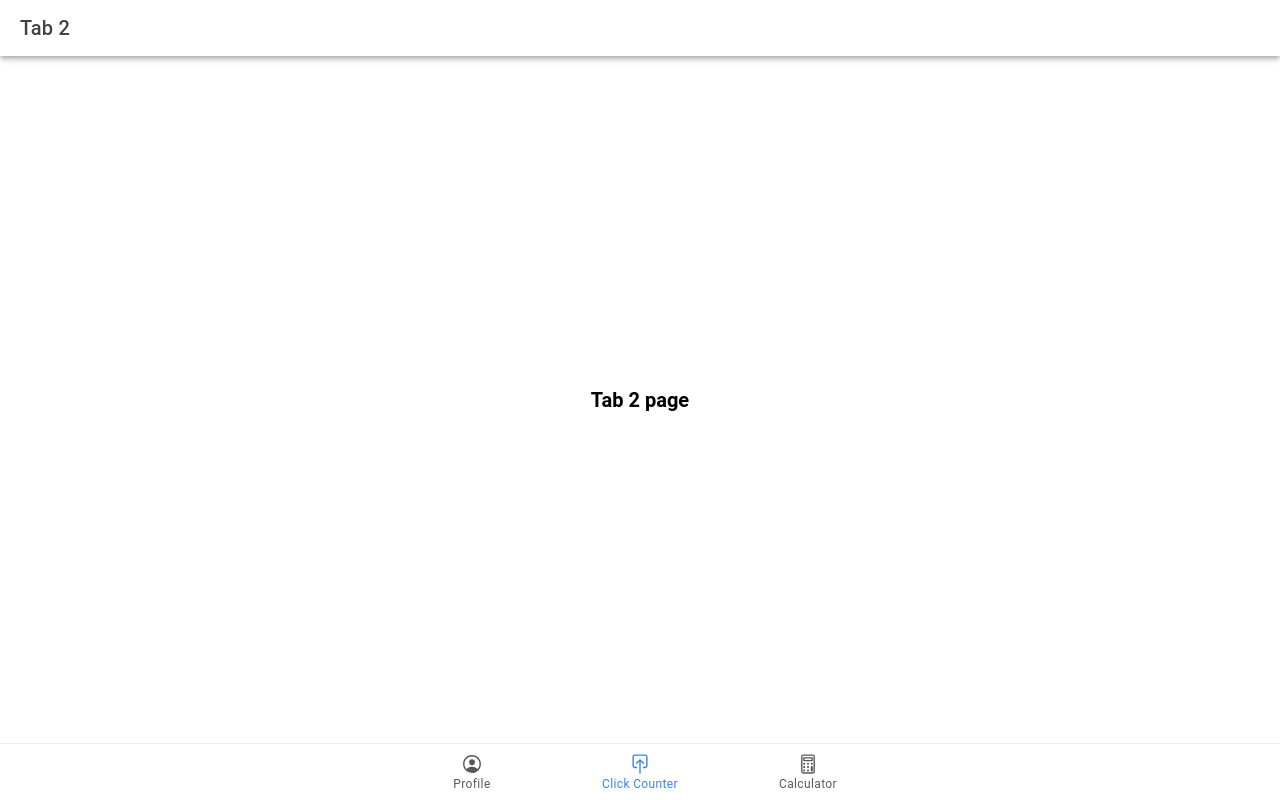
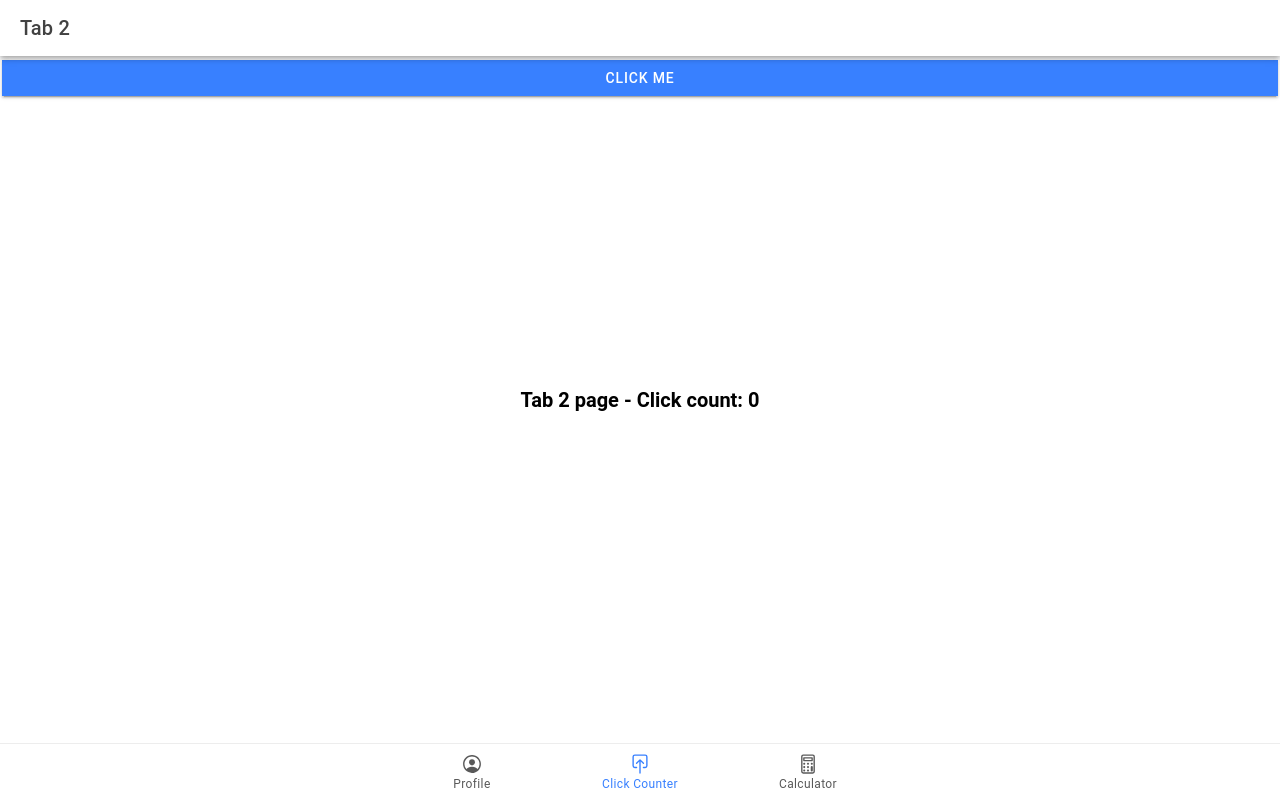
Before and after one commit to JairoTinga/ion-t-tinga, a React (Vite) app: page /tab2 in a window 1280 px wide. Built offline with nearby package versions, Linux system fonts and the light colour scheme.

Commit message:
changed picture and added pic on buttons

```diff
--- a/src/pages/Tab1.tsx
+++ b/src/pages/Tab1.tsx
@@ -19,7 +19,7 @@ const Tab1: React.FC = () => {
         </IonHeader>
 
         <IonCard>
-      <img alt="Silhouette of mountains" src="../src/assets/img/profile.png" />
+      <img alt="Silhouette of mountains" src="../src/assets/img/quincy.jpg" />
       <IonCardHeader>
         <IonCardTitle>Jairo</IonCardTitle>
         <IonCardSubtitle>pee pee poo poo</IonCardSubtitle>
@@ -28,12 +28,13 @@ const Tab1: React.FC = () => {
 
       <IonButton color="success" id="present-alert" expand="full" >A Button :D</IonButton>
       <IonAlert
+
         trigger="present-alert"
         header="forsenBAJS"
         subHeader="forsen"
         message="i have pipebombs on your mailbox"
         buttons={['Back']}
-      ></IonAlert>
+      ><img alt="Silhouette of mountains" src="../src/assets/img/profile.png" /></IonAlert>
 
       <IonButton color="warning" fill="outline" id="open-action-sheet" expand="full" >Action</IonButton>
             <IonActionSheet
--- a/src/pages/Tab2.tsx
+++ b/src/pages/Tab2.tsx
@@ -1,8 +1,15 @@
-import { IonContent, IonHeader, IonPage, IonTitle, IonToolbar } from '@ionic/react';
+import React, { useState } from 'react';
+import { IonContent, IonHeader, IonPage, IonTitle, IonToolbar, IonButton } from '@ionic/react';
 import ExploreContainer from '../components/ExploreContainer';
 import './Tab2.css';
 
 const Tab2: React.FC = () => {
+  const [clickCount, setClickCount] = useState(0);
+
+  const handleButtonClick = () => {
+    setClickCount(prevCount => prevCount + 1);
+  };
+
   return (
     <IonPage>
       <IonHeader>
@@ -16,7 +23,8 @@ const Tab2: React.FC = () => {
             <IonTitle size="large">Tab 2</IonTitle>
           </IonToolbar>
         </IonHeader>
-        <ExploreContainer name="Tab 2 page" />
+        <ExploreContainer name={`Tab 2 page - Click count: ${clickCount}`} />
+        <IonButton expand="full" onClick={handleButtonClick}>Click me</IonButton>
       </IonContent>
     </IonPage>
   );
```
Also changed, not shown: src/assets/img/quincy.jpg (added).
